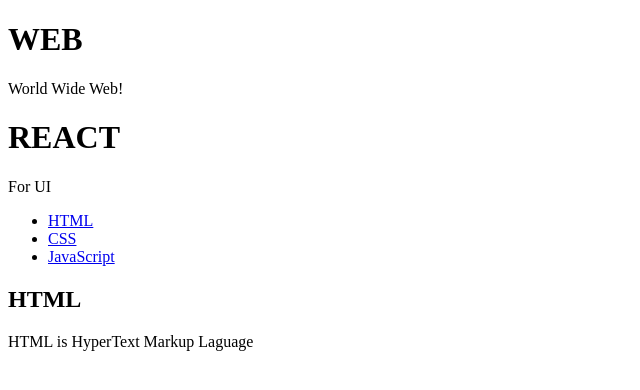
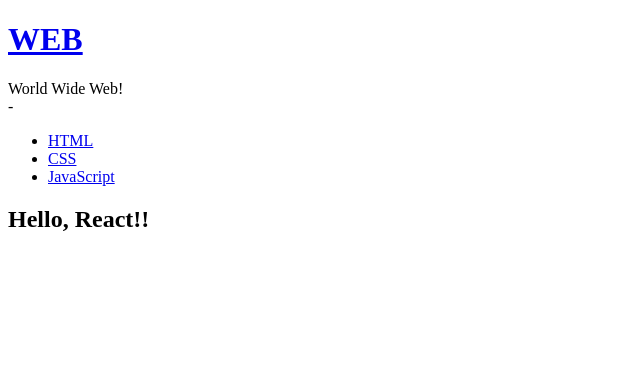
Before and after one commit to yeinhan/react, a React (Create React App) app: page / in a window 1280 px wide. Shown: the top 390 px of the page, without its empty margins (0-640 px from the left). Built offline with nearby package versions, Linux system fonts and the light colour scheme.

Commit message:
이벤트- state변경, bind함수, setState함수

```diff
--- a/src/App.js
+++ b/src/App.js
@@ -10,7 +10,9 @@
   constructor(props){
     super(props);
     this.state={
+      mode:'welcome',
       subject:{title:'WEB', sub:'World Wide Web!'}, /*프로퍼티*/
+      welcome:{title:'welcome', desc:'Hello, React!!'},
       contents:[
         {id:1, title:'HTML', desc:'HTML is HyperText...'},
         {id:2, title:'CSS', desc:'CSS is for design'},
@@ -19,12 +21,28 @@
     }
   }
 render() {
+  var _title, _desc=null;
+  if(this.state.mode == 'welcome'){
+    _title = this.state.welcome.title;
+    _title = this.state.welcome.desc;
+  }else if(this.state.mode == 'read'){
+    _title = this.state.contents[0].title;
+    _desc = this.state.contents[0].desc;
+  }
   return (
     <div className="App">
-      <Subject title={this.state.subject.title} sub={this.state.subject.sub}></Subject>
-      <Subject title="REACT" sub="For UI"></Subject>
-      <TOC data={this.state.contents}></TOC>
-      <Content title="HTML" desc="HTML is HyperText Markup Laguage"></Content>
+      <Subject title={this.state.subject.title}
+      sub={this.state.subject.sub}
+      onChangePage={function(){
+        this.setState({mode:'welcome'})
+      }.bind(this)}
+      >
+      </Subject>
+      <TOC onChangePage={function(){
+        this.setState({mode:'read'});
+      }.bind(this)}
+       data={this.state.contents}></TOC>
+      <Content title={_title} desc={_desc}></Content>
     </div>
   );
 }
--- a/src/components/Subject.js
+++ b/src/components/Subject.js
@@ -4,7 +4,10 @@
     render(){
       return (
         <header>
-          <h1>{this.props.title}</h1>
+          <h1><a href="/" onClick={function(e){
+            e.preventDefault();
+            this.props.onChangePage();
+          }.bind(this)}>{this.props.title}</a></h1>
           {this.props.sub}
         </header>
 
--- a/src/components/TOC.js
+++ b/src/components/TOC.js
@@ -6,11 +6,18 @@
       var data= this.props.data;
       var i=0;
       while(i< data.length){
-        lists.push(<li key={data[i].id}><a href={"/content/"+data[i].id}>{data[i].title}</a></li>)
+        lists.push(<li key={data[i].id}>
+          <a
+            href={"/content/"+data[i].id}
+            onClick={function(e){
+              e.preventDefault();
+              this.props.onChangePage();
+            }.bind(this)}
+        >{data[i].title}</a></li>)
         i = i + 1;
       }
       return (
-        <nav>
+        <nav> -
           <ul>
             {lists}
           </ul>
```
